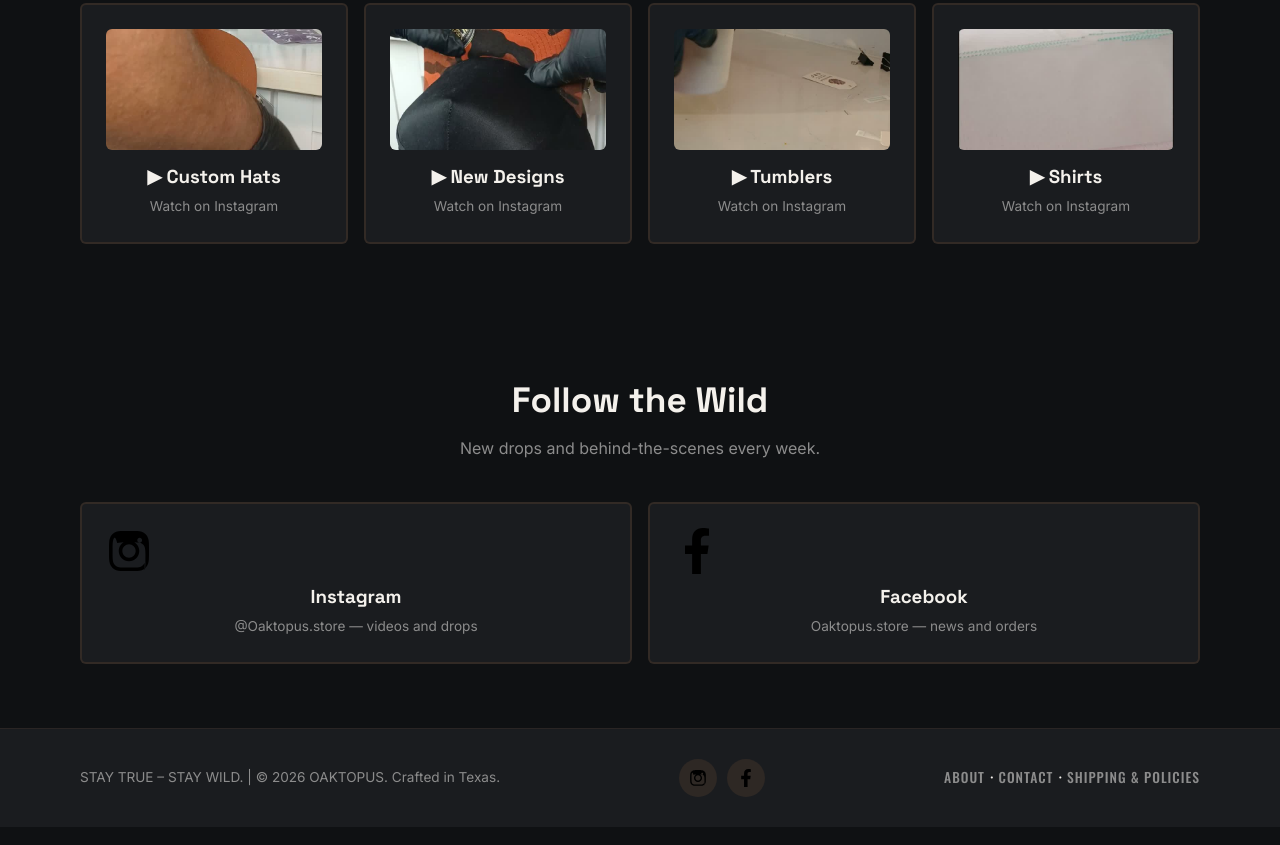
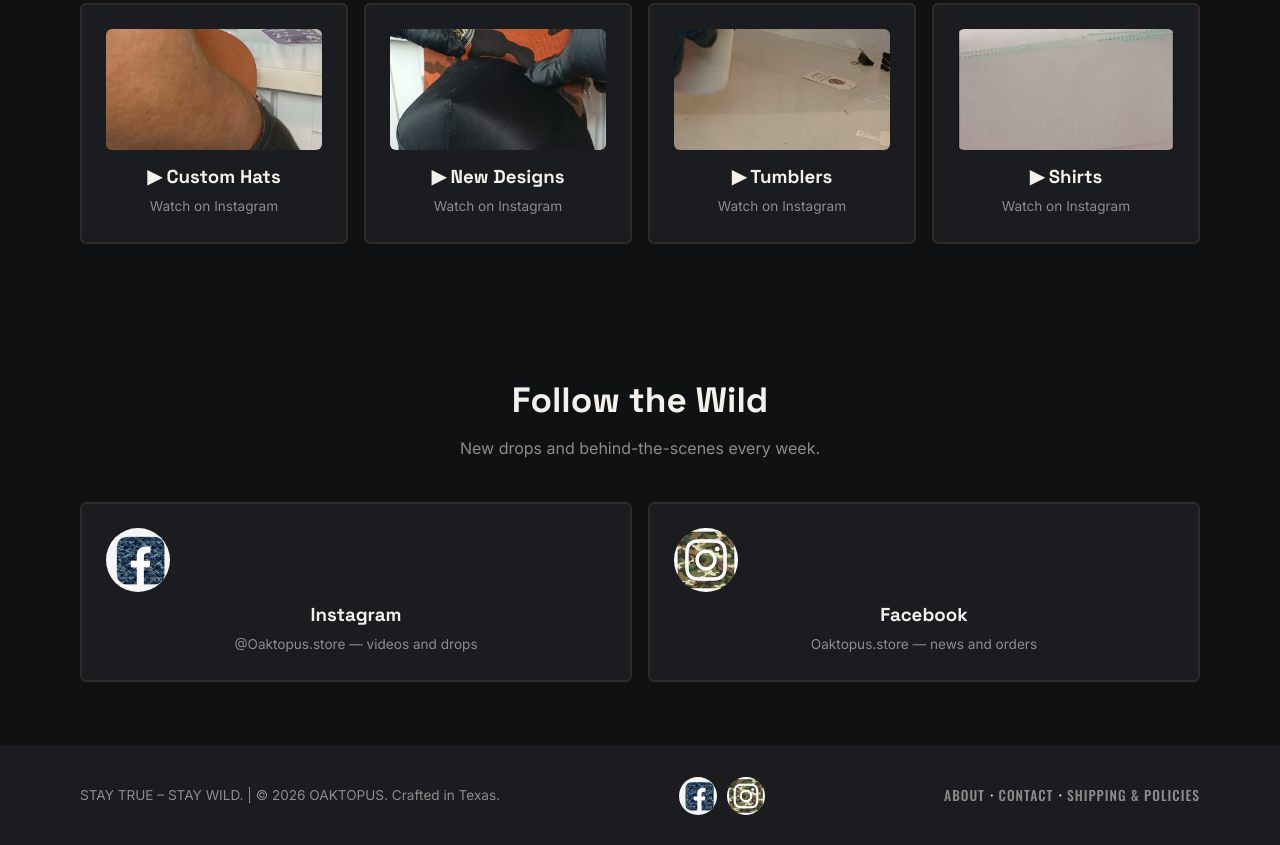
Before and after one commit to Oaktopus/square-store, a website: page public/index.html in a window 1280 px wide. Shown: the part 1649-2494 px from the top of the page. Drawn offline with nearby package versions, Linux system fonts and the light colour scheme.

Commit message:
Use custom brand avatars as social icons (FB/IG PNG, circular)

```diff
--- a/public/css/style.css
+++ b/public/css/style.css
@@ -203,9 +203,9 @@ footer nav a { color: var(--muted); }
 .social-links { display: flex; gap: 10px; }
 .social-btn { width: 38px; height: 38px; border-radius: 50%; background: rgba(184,122,77,0.12); color: var(--copper); display: inline-flex; align-items: center; justify-content: center; font-size: 1.1rem; text-decoration: none; transition: background 0.2s, transform 0.2s; }
 .social-btn:hover { background: var(--copper); color: var(--bg); transform: translateY(-2px); }
-.social-btn img { width: 18px; height: 18px; display: block; }
+.social-btn img { width: 100%; height: 100%; border-radius: 50%; object-fit: cover; display: block; }
 .social-card .big-icon { font-size: 2.4rem; display: flex; align-items: center; justify-content: center; margin-bottom: 8px; }
-.social-card .big-icon img { width: 46px; height: 46px; aspect-ratio: auto; object-fit: contain; display: block; margin-bottom: 0; }
+.social-card .big-icon img { width: 64px; height: 64px; aspect-ratio: auto; object-fit: cover; border-radius: 50%; display: block; margin-bottom: 0; }
 .social-grid { display: grid; grid-template-columns: repeat(auto-fit, minmax(240px, 1fr)); gap: 16px; margin-top: 24px; }
 .social-card { background: var(--surface); border: 2px solid rgba(184,122,77,0.15); border-radius: var(--radius); padding: 24px; text-align: center; text-decoration: none; color: var(--text); transition: border-color 0.2s, transform 0.2s; display: block; }
 .social-card:hover { border-color: var(--copper); transform: translateY(-2px); }
--- a/public/index.html
+++ b/public/index.html
@@ -123,12 +123,12 @@
       <p class="section-sub">New drops and behind-the-scenes every week.</p>
       <div class="social-grid">
         <a class="social-card" href="https://www.instagram.com/Oaktopus.store" target="_blank" rel="noopener">
-          <span class="big-icon"><img src="img/icon-instagram.svg" alt="Instagram"></span>
+          <span class="big-icon"><img src="img/icon-instagram.png" alt="Instagram"></span>
           <h3>Instagram</h3>
           <p>@Oaktopus.store — videos and drops</p>
         </a>
         <a class="social-card" href="https://www.facebook.com/profile.php?id=61592572917689" target="_blank" rel="noopener">
-          <span class="big-icon"><img src="img/icon-facebook.svg" alt="Facebook"></span>
+          <span class="big-icon"><img src="img/icon-facebook.png" alt="Facebook"></span>
           <h3>Facebook</h3>
           <p>Oaktopus.store — news and orders</p>
         </a>
@@ -140,8 +140,8 @@
     <div class="wrap footer-inner">
       <p>STAY TRUE – STAY WILD. | © <span id="year"></span> OAKTOPUS. Crafted in Texas.</p>
       <div class="social-links">
-        <a class="social-btn" href="https://www.instagram.com/Oaktopus.store" target="_blank" rel="noopener" aria-label="Instagram"><img src="img/icon-instagram.svg" alt="Instagram"></a>
-        <a class="social-btn" href="https://www.facebook.com/profile.php?id=61592572917689" target="_blank" rel="noopener" aria-label="Facebook"><img src="img/icon-facebook.svg" alt="Facebook"></a>
+        <a class="social-btn" href="https://www.instagram.com/Oaktopus.store" target="_blank" rel="noopener" aria-label="Instagram"><img src="img/icon-instagram.png" alt="Instagram"></a>
+        <a class="social-btn" href="https://www.facebook.com/profile.php?id=61592572917689" target="_blank" rel="noopener" aria-label="Facebook"><img src="img/icon-facebook.png" alt="Facebook"></a>
       </div>
       <nav><a href="/about.html">About</a> · <a href="/contact.html">Contact</a> · <a href="/shipping.html">Shipping &amp; Policies</a></nav>
     </div>
```
Also changed, not shown: public/about.html (+2 -2 lines), public/contact.html (+2 -2 lines), public/hat-builder.html (+2 -2 lines), public/shipping.html (+2 -2 lines), public/shop.html (+2 -2 lines), public/img/icon-facebook.png (added), public/img/icon-facebook.svg (deleted), public/img/icon-instagram.png (added), public/img/icon-instagram.svg (deleted).
